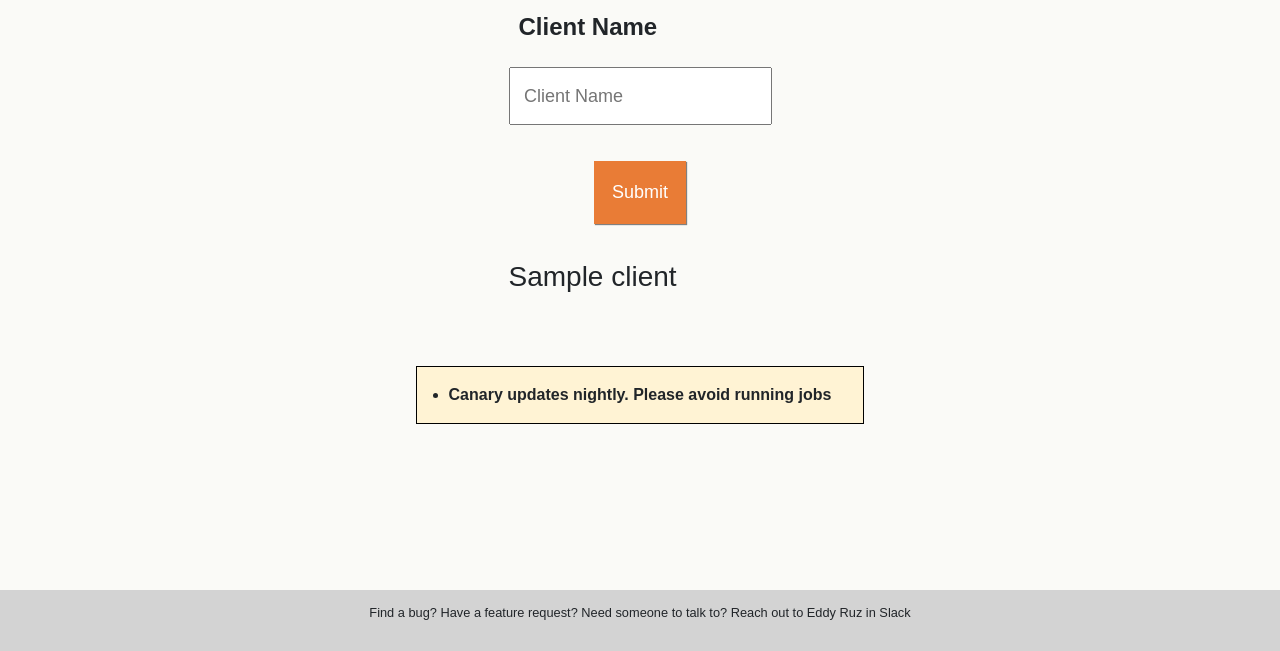
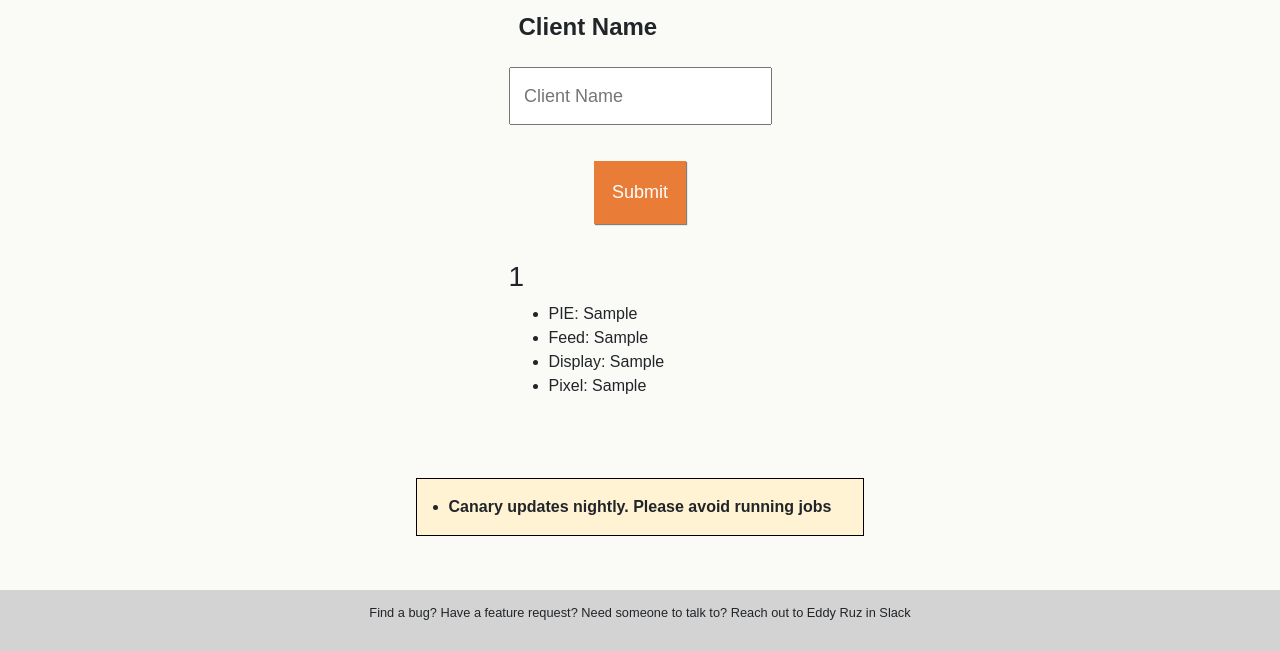
Before and after one commit to stephig85/hackathon-project-canary, a Flask app: page /1 in a window 1280 px wide. Shown: the part 149-800 px from the top of the page. Run offline with Flask 2, Linux system fonts and the light colour scheme; a database or web service that is not in the repository returns one stand-in record (values such as "Sample title"); some libraries are stand-ins or nearby versions.

Commit message:
added templates display

```diff
--- a/templates/index.html
+++ b/templates/index.html
@@ -45,7 +45,14 @@
         </form>
 
         {% if client %}
-        <h3>{{ client }}</h3>
+        <h3>{{ client.id }}</h3>
+        <ul>
+
+          <li>PIE: {{ client.pie_status[0] }}</li>
+          <li>Feed: {{ client.feed_status[0] }}</li>
+          <li>Display: {{ client.display_status[0] }}</li>
+          <li>Pixel: {{ client.pixel_status[0] }}</li>
+        </ul>
         {% else %}
         <h3>Enter client name to see results</h3>
         <!-- Add client option -->
```
